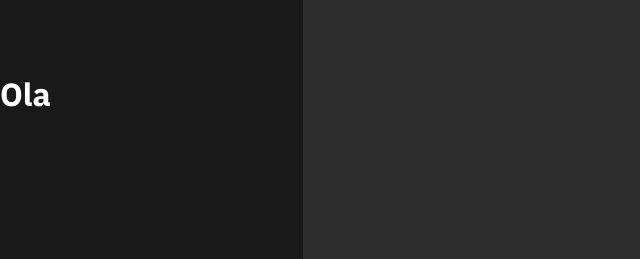
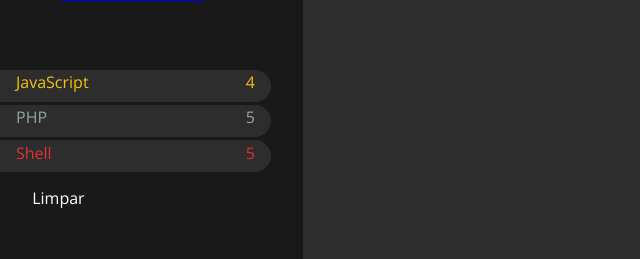
Before and after one commit to velooso/api-github, a React (Create React App) app: page /repositories in a window 1280 px wide. Shown: the part 484-743 px from the top of the page, without its empty margins (0-640 px from the left). Built offline with nearby package versions, Linux system fonts and the light colour scheme.

Commit message:
lang map

```diff
--- a/src/pages/RepositoriesPage/Filter/index.js
+++ b/src/pages/RepositoriesPage/Filter/index.js
@@ -1,15 +1,27 @@
-import React from 'react'
+import React from 'react';
+import { Container, Selector, Cleaner } from './style';
 
 function Filter() {
 
   const langs = [
-    { name: 'JavaScript', count: '4', color: "#FCC419"},
-    { name: 'PHP', count: '5', color: '#95a5a6'}
-  ]
+    { name: 'JavaScript', count: '4', color: '#f1c40f'},
+    { name: 'PHP', count: '5', color: '#95a5a6'},
+    { name: 'Shell', count: '5', color: '#E03131'},
+  ];
+
+  const selectors = langs.map(({ name, count, color }) => (
+    <Selector key={name.toLowerCase()} color={color}>
+      <span>{name}</span>
+      <span>{count}</span>
+    </Selector>
+  ));
 
 
   return (
-    <h1>Ola</h1>
+    <Container>
+      {selectors}
+      <Cleaner>Limpar</Cleaner>
+    </Container>
   )
 }
 
--- a/src/pages/RepositoriesPage/Filter/style.js
+++ b/src/pages/RepositoriesPage/Filter/style.js
@@ -4,11 +4,44 @@ export const Container = styled.div`
   display: grid;
   grid-template-columns: auto;
   gap: 0.2rem;
+  margin: 1rem auto;
+  padding-right: 2rem;
+
+  @media screen and (max-width: ${(props) => props.theme.breakpoints.md}) {
+  grid-template-columns: auto auto;
+  gap: 0.8rem;
+  padding: 0 1rem;
+  }
 `;
 
 export const Selector = styled.button`
   display: flex;
   aling-items: center;
   justify-content: space-between;
+  background: ${(props) => props.theme.colors.container};
+  color: ${(props) => props.color || props.theme.colors.text};
+  min-height: 2rem;
   width: 100%;
+  border: none;
+  border-top-right-radius: 20px;
+  border-bottom-right-radius: 20px;
+  transition: background 0.3s, transform 0.3s;
+  padding: 0.2rem 1rem;
+
+
+  &:hover,
+  &.selected{
+  background: ${(props) => props.color || props.theme.colors.light};
+  color: ${(props) => props.color ? props.theme.colors.white : props.theme.colors.black};
+  }
 `;
+
+export const Cleaner = styled.button`
+  background: transparent;
+  text-align: center;
+  border: none;
+  margin-top: 0.8rem;
+  padding-right: 10rem;
+
+  color: ${(props) => props.theme.colors.text};
+`;
--- a/src/pages/RepositoriesPage/style.js
+++ b/src/pages/RepositoriesPage/style.js
@@ -12,7 +12,7 @@ export const Container = styled.main`
 export const Sidebar = styled.aside`
   background: ${(props) => props.theme.colors.background};
   min-width: 8rem;
-  max-height: 100vh;
+  min-height: 100vh;
   overflow-y: hidden;
 
     @media screen and (max-width: ${(props) => props.theme.breakpoints.sm}){
```
